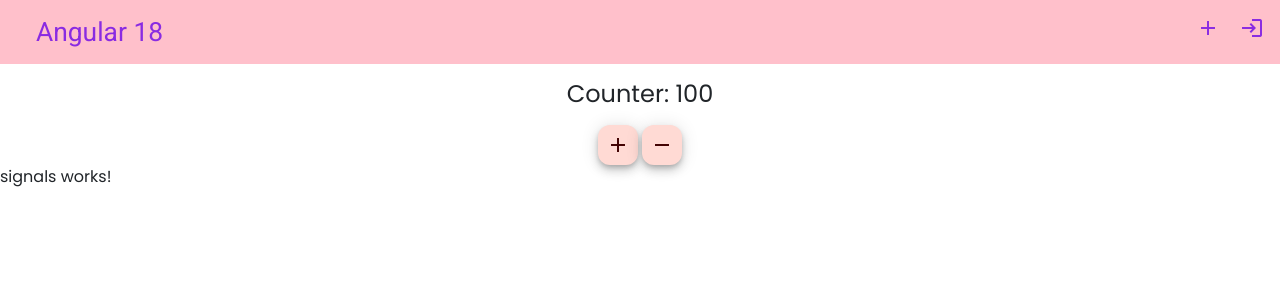
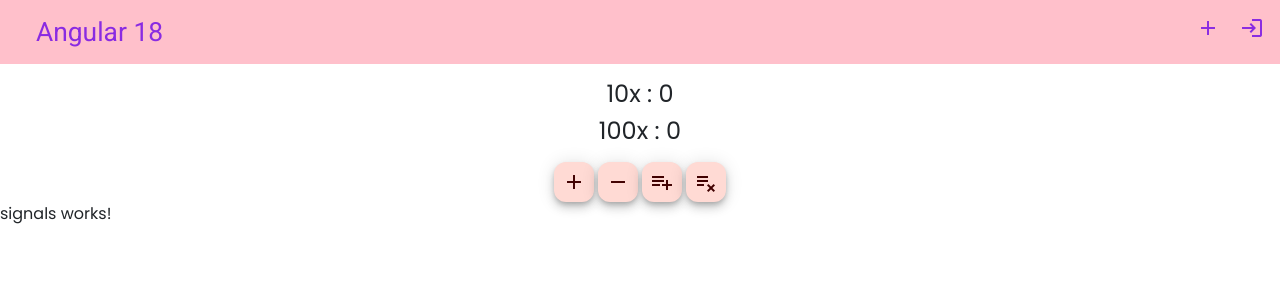
Before and after one commit to SatishKonduru/Angular18, an Angular app: page /#/home in a window 1280 px wide. Shown: the top 300 px of the page. Built offline with nearby package versions, Linux system fonts and the light colour scheme.

Commit message:
Working on Readonly signals

```diff
--- a/src/app/components/home/home.component.html
+++ b/src/app/components/home/home.component.html
@@ -57,13 +57,17 @@
         <app-comp2></app-comp2>
     </div>
 </div> -->
-<div class="container mt-3 ">
+<div class="container mt-3">
     <div class="col-6 mx-auto text-center">
-        <h4>Counter: {{counter().value}} </h4>
+        <!-- <h4>Counter: {{counter().join(', ')}} </h4>  -->
+         <h4>10x : {{tenXCounter()}}</h4>
+         <h4>100x : {{hundredXCounter()}}</h4>
     </div>
     <div class="mt-3 text-center">
         <button mat-mini-fab (click)="increment()"><mat-icon>add</mat-icon></button>
         <button mat-mini-fab (click)="decrement()"><mat-icon>remove</mat-icon></button>
+        <button mat-mini-fab (click)="append()"><mat-icon>playlist_add</mat-icon></button>
+        <button mat-mini-fab (click)="remove()"><mat-icon>playlist_remove</mat-icon></button>
     </div>
 </div>
 <app-signals></app-signals>
--- a/src/app/components/home/home.component.ts
+++ b/src/app/components/home/home.component.ts
@@ -1,4 +1,4 @@
-import { Component, signal, ViewEncapsulation } from '@angular/core';
+import { Component, computed, signal, ViewEncapsulation } from '@angular/core';
 
 import { FormsModule } from '@angular/forms';
 import { AngularMaterialModule } from '../../modules/angular-material/angular-material.module';
@@ -13,6 +13,7 @@ import { Comp1Component } from "../comp1/comp1.component";
 import { Comp2Component } from "../comp2/comp2.component";
 import { PercentagePipe } from '../../pipes/percentage.pipe';
 import { SignalsComponent } from "../signals/signals.component";
+import { lastValueFrom } from 'rxjs';
 
 interface myCounter {
   value: number
@@ -29,8 +30,18 @@ interface myCounter {
 export class HomeComponent {
   inputValue = ['Konduru']
   check = 0
-  counter = signal<myCounter>({
-    value: 100
+  // counter = signal<myCounter>({
+  //   value: 100
+  // })
+  // counter = signal<number[]>([10])
+  counter = signal(0)
+  tenXCounter = computed(() => {
+    const value = this.counter()
+    return value * 10
+  })
+  hundredXCounter = computed(() => {
+    const value = this.tenXCounter()
+    return value * 10
   })
   ngOnInit(){
     setInterval(()=>{this.check++},1000)
@@ -55,10 +66,16 @@ export class HomeComponent {
     // this.counter.set({
     //   value: this.counter().value + 1
     // })
-    this.counter.update(counter => ({
-      ...counter,
-      value: counter.value + 1
-    }))
+    // this.counter.update(counter => ({
+    //   ...counter,
+    //   value: counter.value + 1
+    // }))
+    // this.counter.update(c => ([
+    //   ...c,
+    //   c[c.length - 1]+ 10
+    // ]))
+    this.counter.update(counter => counter + 1)
+
   }
   decrement(){
     // this.counter--
@@ -69,9 +86,28 @@ export class HomeComponent {
     // this.counter.set({
     //   value: this.counter().value - 1
     // })
-    this.counter.update(c => ({
-      ...c,
-      value: c.value - 1
-    }))
+    // this.counter.update(c => ({
+    //   ...c,
+    //   value: c.value - 1
+    // }))
+    // this.counter.update(v => [
+    //   ...v,
+    //   v[v.length -1] - 10
+    // ])
+  }
+  append(){
+    // this.counter.update(v => [
+    //   ...v,
+    //   v[v.length - 1]+10
+    // ])
+    // const value = this.counter()
+    // const last = value[value.length - 1]
+    // console.log("this.counter().length: ", this.counter().length)
+    // console.log("this.counter[this.counter().length - 1]: ", this.counter().at(this.counter().length-1))
+    // const final = this.counter[this.counter().length - 1]
+    // this.counter().push(this.counter().at(this.counter().length-1) + 1)
+  }
+  remove(){
+    // this.counter().pop()
   }
 }
```
